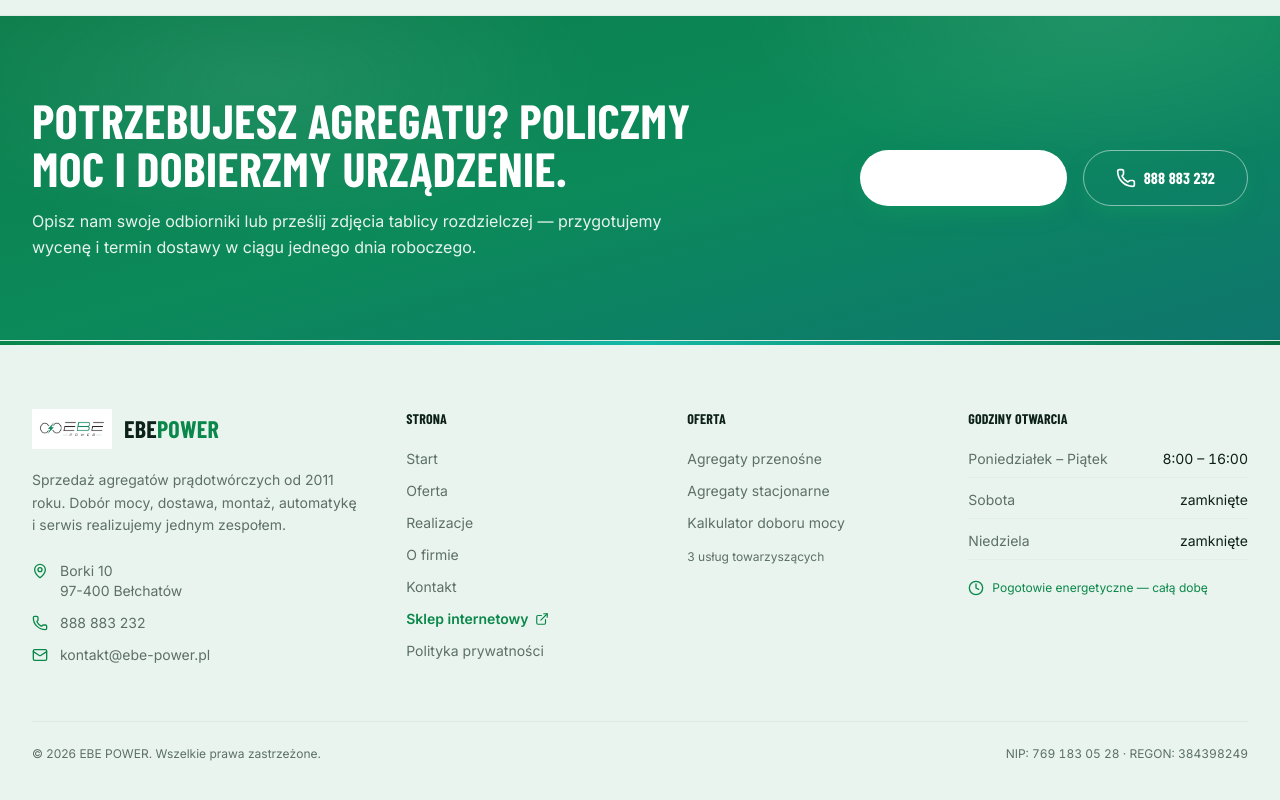
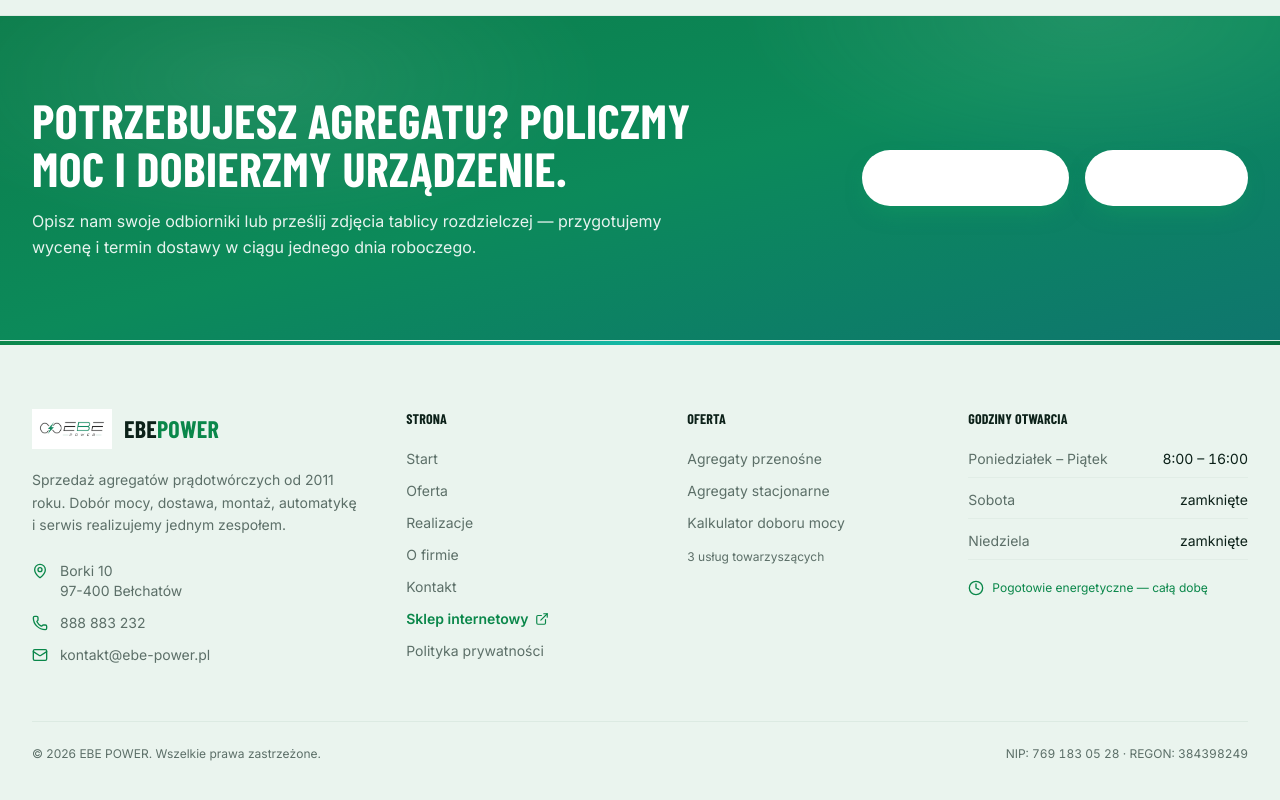
Before and after one commit to VEXORjs/ebe-power, a React (Vite) app: page / in a window 1280 px wide. Shown: the part 9243-10043 px from the top of the page. Built offline with nearby package versions, Linux system fonts and the light colour scheme; no server answers; a web font is replaced by a local one.

Commit message:
Update button styles in CtaBand component

```diff
--- a/src/components/CtaBand.tsx
+++ b/src/components/CtaBand.tsx
@@ -30,7 +30,7 @@ export function CtaBand({
            <Button
               to="/kontakt"
               size="lg"
-              className="bg-white text-black transition-colors hover:bg-neutral-100"
+              className="bg-white text-black"
             >
               Zapytaj o wycenę
               <ArrowRight className="h-5 w-5" />
@@ -38,7 +38,7 @@ export function CtaBand({
            <Button
               href={company.phoneHref}
               size="lg"
-              className="border border-white/50 bg-transparent text-white transition-colors hover:bg-white/10"
+              className="bg-white text-black"
             >
               <Phone className="h-5 w-5" />
               {company.phone}
```
